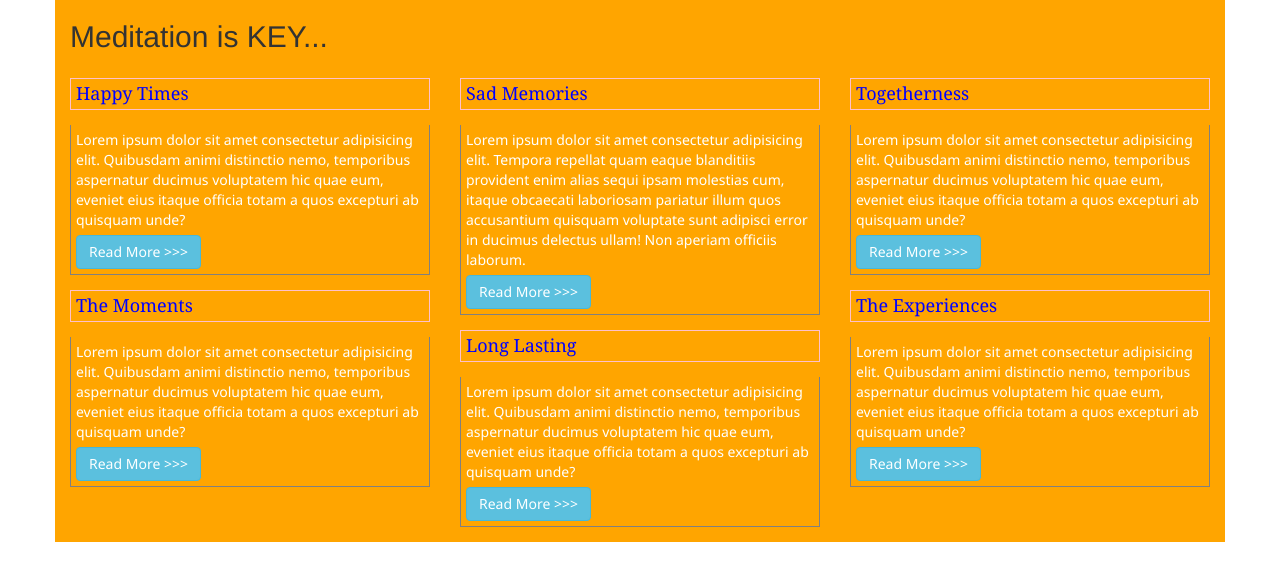
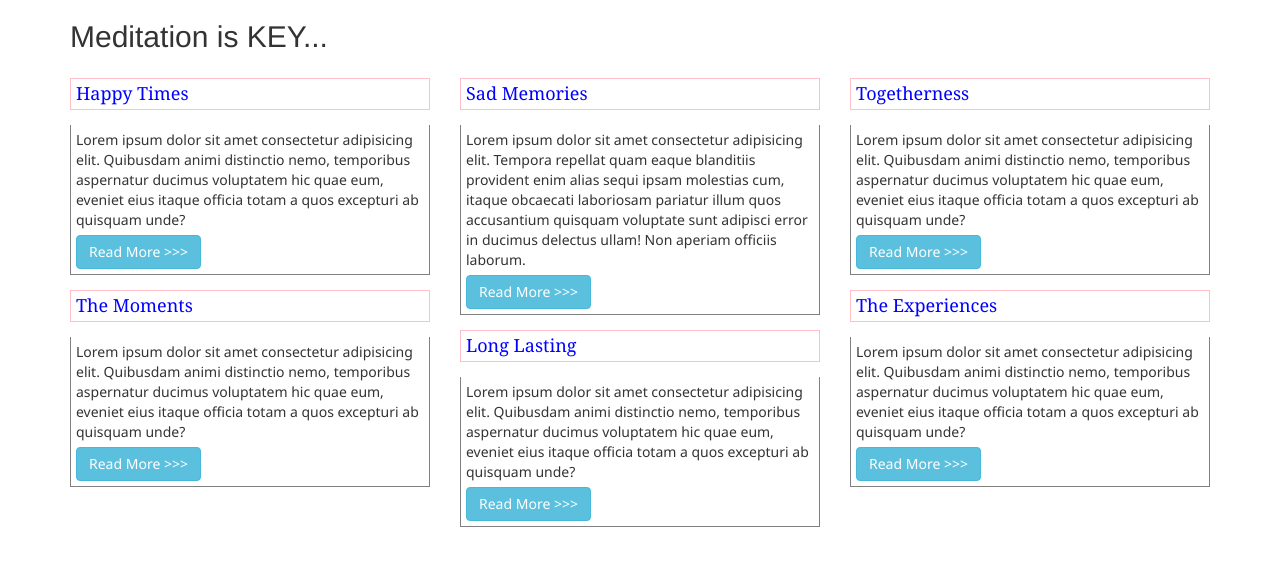
Before and after one commit to UtonSenior/awp_module1, a PHP site: page / in a window 1280 px wide. Shown: the top 581 px of the page. Run offline with PHP 8.4, Linux system fonts and the light colour scheme; some libraries are stand-ins or nearby versions.

Commit message:
Normal colour

```diff
--- a/index.php
+++ b/index.php
@@ -29,7 +29,6 @@
         border-left: 1px solid grey;
         border-right: 1px solid grey;
         border-bottom: 1px solid grey;
-        color: white;
 
         margin: 15px;
     }
@@ -39,7 +38,7 @@
     }
 
     .container{
-        background-color: orange;
+
     }
 </style>
 </head>
```
